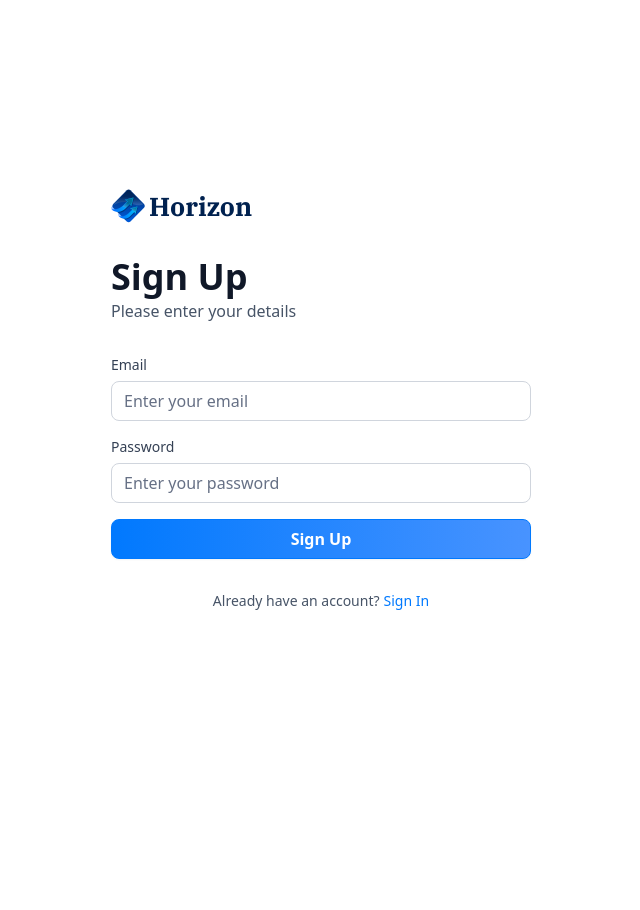
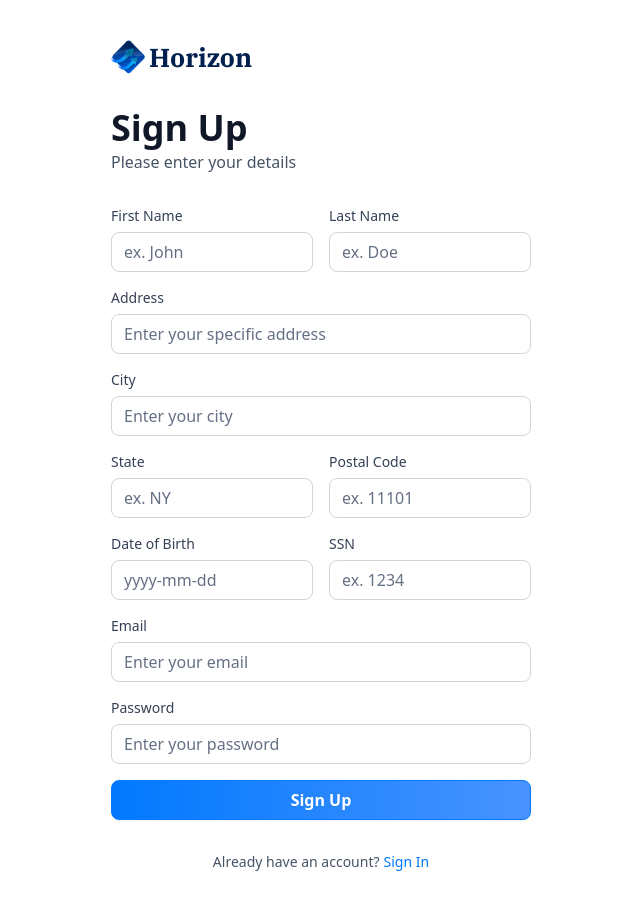
Before and after one commit to semiyuri/course-jsm-banking-app, a Next.js app: page /sign-up in a window 1280 px wide. Shown: the whole page, without its empty margins (319-959 px from the left). Before the commit the page ends 800 px from the top, so only its background shows below. Built offline with nearby package versions, Linux system fonts and the light colour scheme.

Commit message:
feat: update AuthForm and AuthFormSchema for enhanced sign-up validation and dynamic input fields

```diff
--- a/components/AuthForm.tsx
+++ b/components/AuthForm.tsx
@@ -13,28 +13,56 @@ import { AuthFormSchema } from "@/lib/schemas/AuthFormSchema";
 import { z } from "zod";
 import { AuthFormType } from "@/types/enums";
 import { Loader2 } from "lucide-react";
+import { fi } from "zod/v4/locales";
+import SignUp from "@/app/(auth)/sign-up/page";
+import { useRouter } from "next/navigation";
 
 const AuthForm = ({ type }: { type: AuthFormType }) => {
+  const router = useRouter();
   const [user, setUser] = useState(null);
   const [isLoading, setIsLoading] = useState(false);
 
-  const formContext = useForm<z.infer<typeof AuthFormSchema>>({
-    resolver: zodResolver(AuthFormSchema),
+  const formSchema = AuthFormSchema(type);
+
+  const formContext = useForm<z.infer<typeof formSchema>>({
+    resolver: zodResolver(formSchema),
     defaultValues: {
+      firstName: "",
+      lastName: "",
+      address: "",
+      city: "",
+      state: "",
+      postalCode: "",
+      dateOfBirth: "",
+      ssn: "",
       email: "",
       password: "",
     },
   });
 
-  const onSubmit = (values: z.infer<typeof AuthFormSchema>) => {
-    // Do something with the form values.
-    // ✅ This will be type-safe and validated.
+  const onSubmit = async (data: z.infer<typeof formSchema>) => {
     setIsLoading(true);
 
-    setTimeout(() => {
-      console.log(values);
+    try {
+      // Sign up Appwrite & create plain link token
+
+      if (type === AuthFormType.SignUp) {
+        // const newUser = await signUp(data);
+        // setUser(newUser);
+      } else {
+        // const response = await signIn({
+        //   email: data.email,
+        //   password: data.password,
+        // });
+        // if (response) {
+        //   router.push("/");
+        // }
+      }
+    } catch (error) {
+      console.log(error);
+    } finally {
       setIsLoading(false);
-    }, 1000);
+    }
   };
 
   return (
@@ -81,6 +109,71 @@ const AuthForm = ({ type }: { type: AuthFormType }) => {
               onSubmit={formContext.handleSubmit(onSubmit)}
               className="space-y-4"
             >
+              {type === AuthFormType.SignUp && (
+                <>
+                  <div className="flex gap-4">
+                    <CustomInput
+                      formContext={formContext}
+                      name="firstName"
+                      label="First Name"
+                      placeholder="ex. John"
+                    />
+                    <CustomInput
+                      formContext={formContext}
+                      name="lastName"
+                      label="Last Name"
+                      placeholder="ex. Doe"
+                    />
+                  </div>
+
+                  <CustomInput
+                    formContext={formContext}
+                    name="address"
+                    label="Address"
+                    placeholder="Enter your specific address"
+                  />
+
+                  <CustomInput
+                    formContext={formContext}
+                    name="city"
+                    label="City"
+                    placeholder="Enter your city"
+                  />
+
+                  <div className="flex gap-4">
+                    <CustomInput
+                      formContext={formContext}
+                      name="state"
+                      label="State"
+                      placeholder="ex. NY"
+                    />
+
+                    <CustomInput
+                      formContext={formContext}
+                      name="postalCode"
+                      label="Postal Code"
+                      placeholder="ex. 11101"
+                    />
+                  </div>
+
+                  <div className="flex gap-4">
+                    <CustomInput
+                      formContext={formContext}
+                      name="dateOfBirth"
+                      label="Date of Birth"
+                      placeholder="yyyy-mm-dd"
+                    />
+
+                    <CustomInput
+                      formContext={formContext}
+                      name="ssn"
+                      label="SSN"
+                      placeholder="ex. 1234"
+                    />
+                  </div>
+                </>
+              )}
+
               <CustomInput
                 formContext={formContext}
                 name="email"
--- a/components/CustomInput.tsx
+++ b/components/CustomInput.tsx
@@ -24,7 +24,7 @@ const CustomInput = <T extends FieldValues>({
       control={formContext.control}
       name={name}
       render={({ field }) => (
-        <div className="form-item">
+        <div className="form-item flex-1">
           <FormLabel className="form-label">{label}</FormLabel>
 
           <div className="flex w-full flex-col">
--- a/lib/schemas/AuthFormSchema.ts
+++ b/lib/schemas/AuthFormSchema.ts
@@ -1,6 +1,29 @@
+import { AuthFormType } from "@/types/enums";
 import { z } from "zod";
 
-export const AuthFormSchema = z.object({
-  email: z.string().email(),
-  password: z.string().min(6, "Password must be at least 6 characters long"),
-});
+export const AuthFormSchema = (type: AuthFormType) =>
+  z.object({
+    firstName:
+      type === AuthFormType.SignIn ? z.string().optional() : z.string().min(3),
+    lastName:
+      type === AuthFormType.SignIn ? z.string().optional() : z.string().min(3),
+    address:
+      type === AuthFormType.SignIn ? z.string().optional() : z.string().max(50),
+    city:
+      type === AuthFormType.SignIn ? z.string().optional() : z.string().max(50),
+    state:
+      type === AuthFormType.SignIn
+        ? z.string().optional()
+        : z.string().min(2).max(2),
+    postalCode:
+      type === AuthFormType.SignIn
+        ? z.string().optional()
+        : z.string().min(3).max(6),
+    dateOfBirth:
+      type === AuthFormType.SignIn ? z.string().optional() : z.string().min(3),
+    ssn:
+      type === AuthFormType.SignIn ? z.string().optional() : z.string().min(3),
+
+    email: z.string().email(),
+    password: z.string().min(6, "Password must be at least 6 characters long"),
+  });
```
